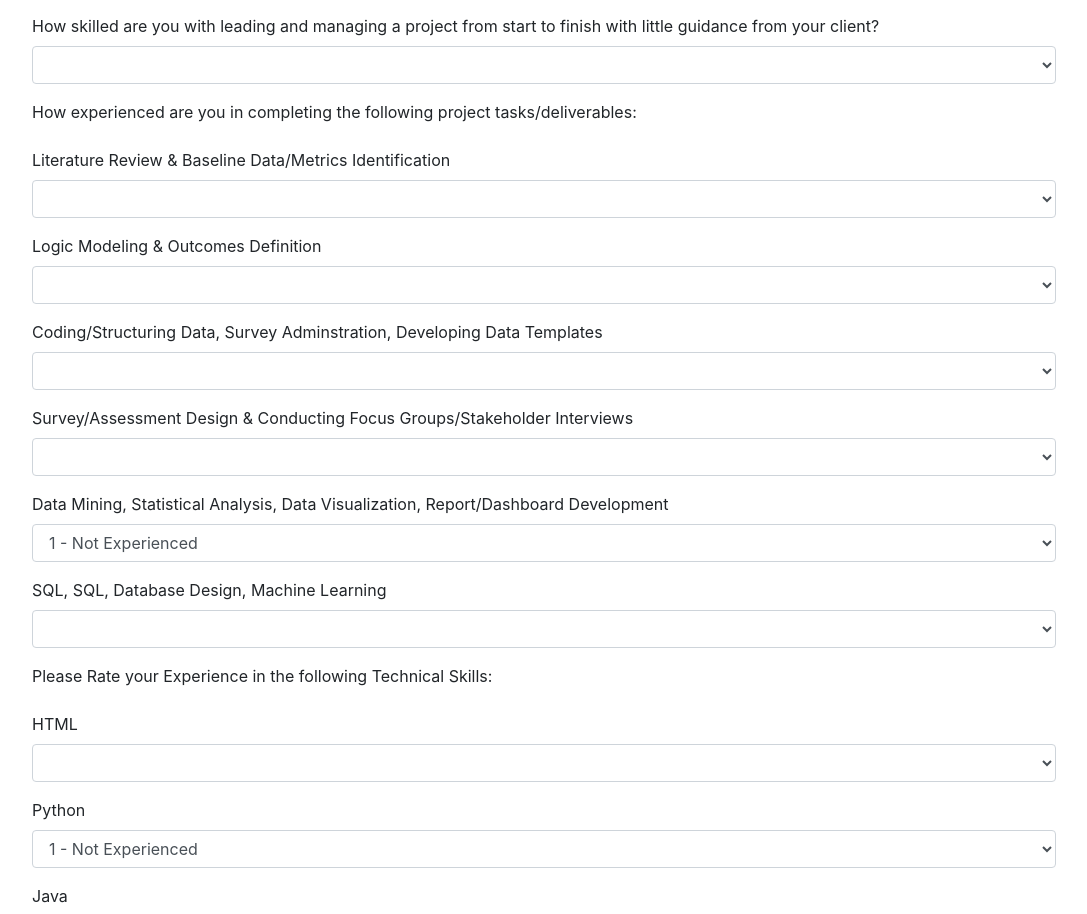
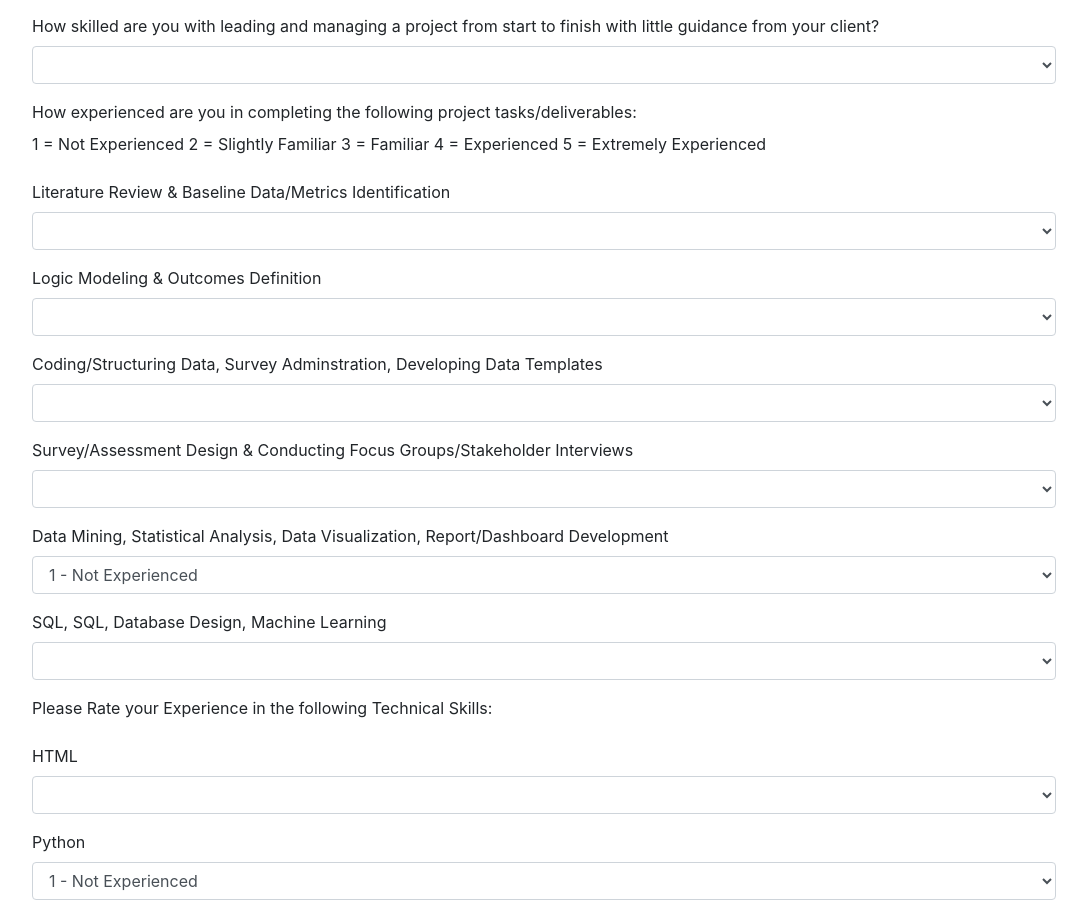
Before and after one commit to armankhondker/EE-364D-Senior-Design, a React (Create React App) app in the folder my-app/: page /studentform in a window 1280 px wide. Shown: the part 2102-3016 px from the top of the page, without its empty margins (96-1183 px from the left). Built offline with nearby package versions, Linux system fonts and the light colour scheme.

Commit message:
Update StudentForm.js

```diff
--- a/my-app/src/pages/StudentForm.js
+++ b/my-app/src/pages/StudentForm.js
@@ -347,6 +347,7 @@ class StudentForm extends Component {
 
             <Form.Group controlId="SectionTitle">
                 <Form.Label>How experienced are you in completing the following project tasks/deliverables: </Form.Label>
+                <Form.Label>1 = Not Experienced  2 = Slightly Familiar  3 = Familiar  4 = Experienced  5 = Extremely Experienced </Form.Label>
 
             </Form.Group>
             <Form.Group controlId="projectDeliverables">
```
